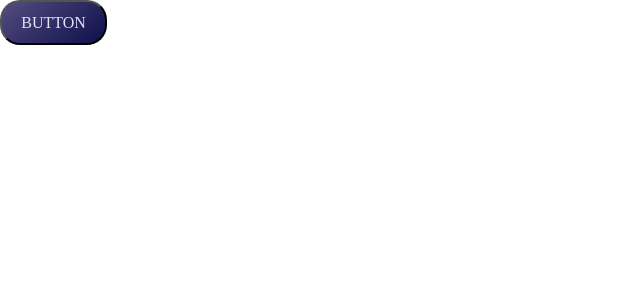
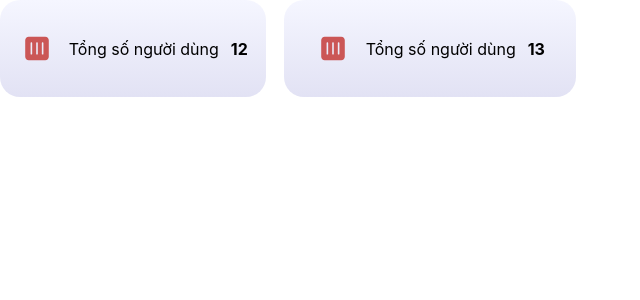
Before and after one commit to hoahoang15/lalisa, a React (Create React App) app: page / in a window 1280 px wide. Shown: the top 300 px of the page, without its empty margins (0-640 px from the left). Built offline with nearby package versions, Linux system fonts and the light colour scheme.

Commit message:
activity-widget

```diff
--- a/src/App.js
+++ b/src/App.js
@@ -1,9 +1,10 @@
 import './App.css';
-import Text from './components/Text';
-import Example from './components/Example';
-import Background from "./components/Background/Background"
-import Image from './components/Image/Image';
-import Button from './components/Button/Button'
+// import Text from './components/Text';
+// import Example from './components/Example';
+// import Background from "./components/Background/Background"
+// import Image from './components/Image/Image';
+// import Button from './components/Button/Button'
+import ActivityWidget from "./components/ActivityWidget/ActivityWidget"
 
 // ctrl + /
 function App() {
@@ -18,7 +19,16 @@ function App() {
       <strong>STRONG</strong> */}
       {/* <Background/> */}
       {/* <Image/> */}
-      <Button/>
+      {/* <Button/>d */}
+      {/* props */}
+      <div style={{ display: "flex", gap: "60px" }}>
+        <div style={{ width: "224px", height: "97px" }}>
+          <ActivityWidget amount={12} />
+        </div>
+        <div style={{ width: "250px", height: "97px" }}>
+          <ActivityWidget amount={13} />
+        </div>
+      </div>
     </div>
   );
 }
--- /dev/null
+++ b/src/components/ActivityWidget/ActivityWidget.css
@@ -0,0 +1,14 @@
+.activityWidgetWrapper {
+    width: 100%;
+    height: 100%;
+    background: linear-gradient(180deg, #F5F6FF 0%, #E2E2F4 100%);
+    border-radius: 20px;
+    display: flex;
+    justify-content: center;
+    align-items: center;
+    padding: 0 18px 0 24.21px;
+}
+
+.subTitle {
+    margin: 0 12px 0 20.21px;
+}
--- /dev/null
+++ b/src/components/ActivityWidget/ActivityWidget.js
@@ -0,0 +1,22 @@
+// libs
+import React from 'react'
+// images
+import icon from "../../assets/image/icon_activity_widget.svg"
+// styles
+import "./ActivityWidget.css"
+
+/**
+ * ActivityWidget
+ * @param {number} amount
+ */
+const ActivityWidget = ({ amount }) => {
+    return (
+        <div className="activityWidgetWrapper">
+            <img src={icon} alt="icon" />
+            <span className="subTitle">Tổng số người dùng</span>
+            <strong className="number">{amount}</strong>
+        </div>
+    )
+}
+
+export default ActivityWidget
```
Also changed, not shown: src/assets/image/icon_activity_widget.svg (added).
